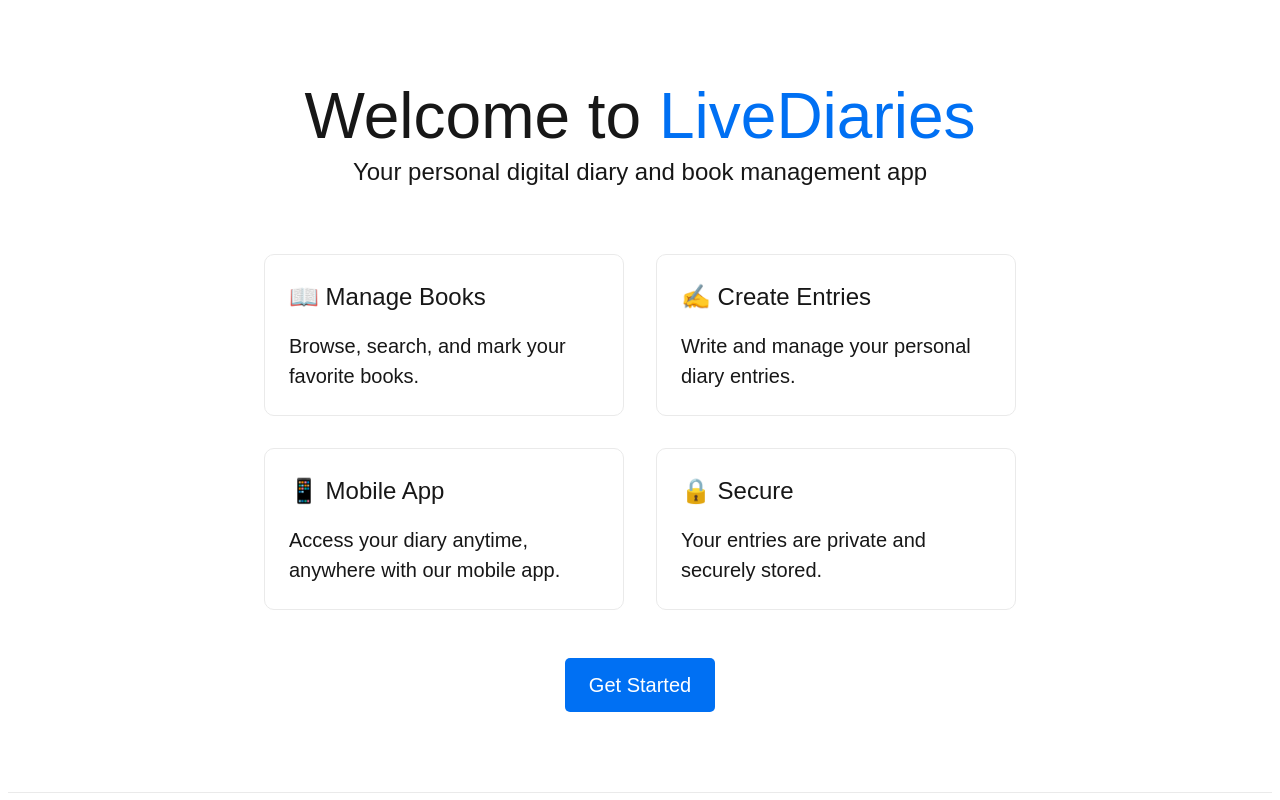
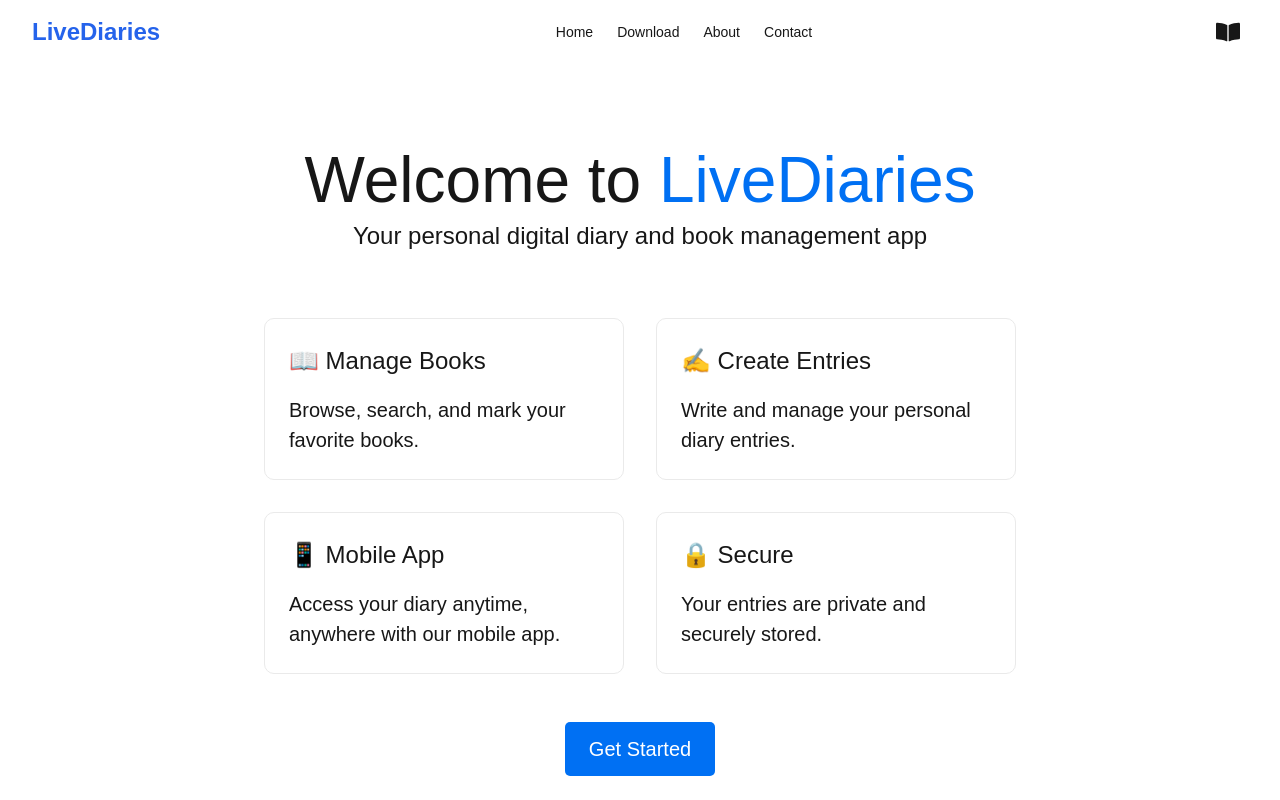
Before and after one commit to OkeahDavid/LiveDiaries, a Next.js app: page / in a window 1280 px wide. Shown: the top 800 px of the page. Built offline with nearby package versions, Linux system fonts and the light colour scheme.

Commit message:
Implemented Dark mode/Light mode
Added the option for the user of the site to toggle between dark mode and light mode

```diff
--- a/src/app/globals.css
+++ b/src/app/globals.css
@@ -7,11 +7,9 @@
   --foreground: #171717;
 }
 
-@media (prefers-color-scheme: dark) {
-  :root {
-    --background: #0a0a0a;
-    --foreground: #ededed;
-  }
+.dark {
+  --background: #0a0a0a;
+  --foreground: #ededed;
 }
 
 body {
--- a/src/app/layout.tsx
+++ b/src/app/layout.tsx
@@ -1,5 +1,8 @@
+// src/app/layout.tsx
 import './globals.css'
 import type { Metadata } from 'next'
+import { ThemeProvider } from 'next-themes'
+import Navbar from '../components/Navbar'
 
 export const metadata: Metadata = {
   title: 'LiveDiaries Landing Page',
@@ -13,7 +16,14 @@ export default function RootLayout({
 }) {
   return (
     <html lang="en">
-      <body>{children}</body>
+      <body>
+        <ThemeProvider attribute="class">
+          <Navbar />
+          <main className="pt-16">
+            {children}
+          </main>
+        </ThemeProvider>
+      </body>
     </html>
   )
 }
--- a/src/app/page.module.css
+++ b/src/app/page.module.css
@@ -91,7 +91,6 @@
   .footer {
     width: 100%;
     height: 100px;
-    border-top: 1px solid #eaeaea;
     display: flex;
     justify-content: center;
     align-items: center;
--- a/src/app/page.tsx
+++ b/src/app/page.tsx
@@ -3,42 +3,43 @@ import styles from './page.module.css';
 
 export default function LandingPage() {
   return (
-    <div className={styles.container}>
+    <div className={`${styles.container} dark:bg-gray-900`}>
       <main className={styles.main}>
-        <h1 className={styles.title}>
+        <h1 className={`${styles.title} dark:text-white`}>
           Welcome to <span className={styles.highlight}>LiveDiaries</span>
         </h1>
 
-        <p className={styles.description}>
+        <p className={`${styles.description} dark:text-gray-300`}>
           Your personal digital diary and book management app
         </p>
 
         <div className={styles.grid}>
-          <div className={styles.card}>
+          {/* Update each card with dark mode classes */}
+          <div className={`${styles.card} dark:bg-gray-800 dark:text-white`}>
             <h2>📖 Manage Books</h2>
             <p>Browse, search, and mark your favorite books.</p>
           </div>
 
-          <div className={styles.card}>
+          <div className={`${styles.card} dark:bg-gray-800 dark:text-white`}>
             <h2>✍️ Create Entries</h2>
             <p>Write and manage your personal diary entries.</p>
           </div>
 
-          <div className={styles.card}>
+          <div className={`${styles.card} dark:bg-gray-800 dark:text-white`}>
             <h2>📱 Mobile App</h2>
             <p>Access your diary anytime, anywhere with our mobile app.</p>
           </div>
 
-          <div className={styles.card}>
+          <div className={`${styles.card} dark:bg-gray-800 dark:text-white`}>
             <h2>🔒 Secure</h2>
             <p>Your entries are private and securely stored.</p>
           </div>
         </div>
 
-        <button className={styles.ctaButton}>Get Started</button>
+        <button className={`${styles.ctaButton} dark:bg-blue-600 dark:hover:bg-blue-700`}>Get Started</button>
       </main>
 
-      <footer className={styles.footer}>
+      <footer className={`${styles.footer} dark:border-gray-800 dark:text-gray-300`}>
         <p>© 2024 LiveDiaries. All rights reserved.</p>
       </footer>
     </div>
--- /dev/null
+++ b/src/components/DarkModeToggle.tsx
@@ -0,0 +1,25 @@
+// src/components/DarkModeToggle.tsx
+'use client'
+
+import React from 'react';
+import { useTheme } from 'next-themes';
+import { FaBook, FaBookOpen } from 'react-icons/fa';
+
+const DarkModeToggle = () => {
+  const { theme, setTheme } = useTheme();
+
+  return (
+    <button
+      onClick={() => setTheme(theme === 'dark' ? 'light' : 'dark')}
+      className="p-2 rounded-full bg-black-200 dark:bg-white-800"
+    >
+      {theme === 'dark' ? (
+        <FaBook className="h-6 w-6" />
+      ) : (
+        <FaBookOpen className="h-6 w-6" />
+      )}
+    </button>
+  );
+};
+
+export default DarkModeToggle;
--- /dev/null
+++ b/src/components/Navbar.tsx
@@ -0,0 +1,39 @@
+// src/components/Navbar.tsx
+'use client'
+
+import React from 'react';
+import Link from 'next/link';
+import DarkModeToggle from './DarkModeToggle';
+
+const Navbar = () => {
+  return (
+    <nav className="fixed top-0 left-0 right-0 bg-white dark:bg-gray-900 text-foreground z-50">
+      <div className="max-w-7xl mx-auto px-4 sm:px-6 lg:px-8">
+        <div className="flex justify-between items-center h-16">
+          <div className="flex-shrink-0 flex items-center">
+            <Link href="/">
+              <span className="text-2xl font-bold text-blue-600 dark:text-blue-400">LiveDiaries</span>
+            </Link>
+          </div>
+          <div className="flex items-center">
+            <Link href="/" className="px-3 py-2 rounded-md text-sm font-medium hover:bg-gray-100 dark:hover:bg-gray-800">
+              Home
+            </Link>
+            <Link href="/" className="px-3 py-2 rounded-md text-sm font-medium hover:bg-gray-100 dark:hover:bg-gray-800">
+              Download
+            </Link>
+            <Link href="/books" className="px-3 py-2 rounded-md text-sm font-medium hover:bg-gray-100 dark:hover:bg-gray-800">
+              About
+            </Link>
+            <Link href="/diary" className="px-3 py-2 rounded-md text-sm font-medium hover:bg-gray-100 dark:hover:bg-gray-800">
+              Contact
+            </Link>
+          </div>
+          <DarkModeToggle />
+        </div>
+      </div>
+    </nav>
+  );
+};
+
+export default Navbar;
--- a/tailwind.config.ts
+++ b/tailwind.config.ts
@@ -6,6 +6,7 @@ const config: Config = {
     "./src/components/**/*.{js,ts,jsx,tsx,mdx}",
     "./src/app/**/*.{js,ts,jsx,tsx,mdx}",
   ],
+  darkMode: 'class', // Add this line
   theme: {
     extend: {
       colors: {
```
Also changed, not shown: package.json (+6 -4 lines), 1 other file (tests, documents, lock files or other folders).
